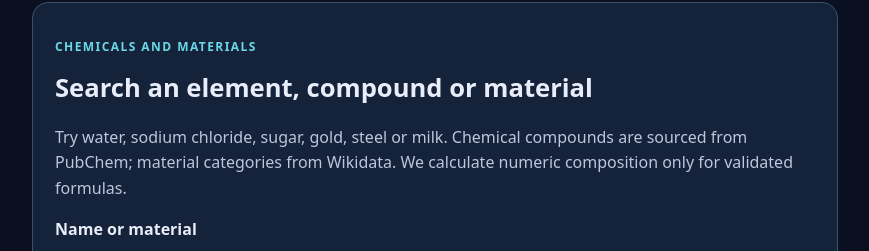
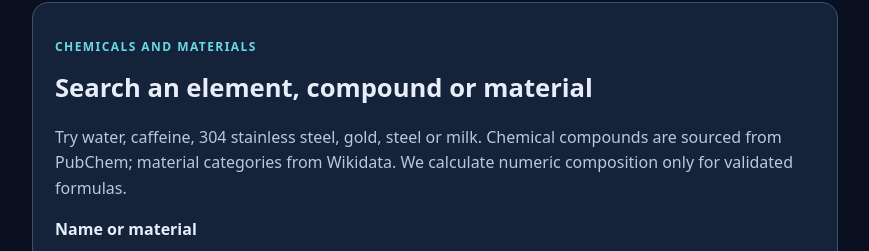
Before and after one commit to foxcyloxcy/periodic-table-calculator, a Next.js app: page /periodic-table-calculator/ in a window 1280 px wide. Shown: the part 276-527 px from the top of the page, without its empty margins (205-1074 px from the left). Built offline with nearby package versions, Linux system fonts and the light colour scheme.

Commit message:
feat: display source-backed compound descriptors, grade ranges and density context

```diff
--- a/src/components/UnifiedSearch.tsx
+++ b/src/components/UnifiedSearch.tsx
@@ -3,6 +3,7 @@ import {useRef,useState} from 'react';
 import {unifiedSearch,type UnifiedSearchResult,type MaterialKind} from '@/lib/chemistry/unified-search';
 import type {PubChemCandidate} from '@/lib/chemistry/material-lookup';
 import {atomicWeightBySymbol} from '@/lib/chemistry/elements';
+import {PropertiesList,CompoundProperties,GradeProfileCard} from '@/components/MaterialProfiles';
 const kindLabel:Record<MaterialKind,string>={
  element:'Element',compound:'Pure compound candidate',alloy:'Alloy',mixture:'Mixture',
  material_class:'Material / broad class',unclassified:'Classification not verified',
@@ -24,7 +25,7 @@ export default function UnifiedSearch({onSelect}:{onSelect:(c:PubChemCandidate)=
  return <section className="unified-search" aria-label="Unified chemistry and materials search">
   <p className="eyebrow">CHEMICALS AND MATERIALS</p>
   <h2>Search an element, compound or material</h2>
-  <p>Try water, sodium chloride, sugar, gold, steel or milk. Chemical compounds are sourced from PubChem; material categories from Wikidata. We calculate numeric composition only for validated formulas.</p>
+  <p>Try water, caffeine, 304 stainless steel, gold, steel or milk. Chemical compounds are sourced from PubChem; material categories from Wikidata. We calculate numeric composition only for validated formulas.</p>
   <form onSubmit={submit}>
    <label htmlFor="unified-query">Name or material</label>
    <div className="field"><input id="unified-query" value={term} maxLength={80}
@@ -52,16 +53,20 @@ export default function UnifiedSearch({onSelect}:{onSelect:(c:PubChemCandidate)=
         <table className="composition-table"><caption>Calculated elemental composition</caption><thead><tr><th>Element</th><th>Atoms</th><th>Mass %</th></tr></thead>
         <tbody>{Object.entries(c.counts).map(([symbol,count])=><tr key={symbol}><td>{symbol}</td><td>{count}</td><td>{c.massPercent![symbol].toFixed(2)}%</td></tr>)}</tbody></table>
         <button type="button" onClick={()=>onSelect(c)}>Use this compound</button>
+        <CompoundProperties cid={c.cid}/>
        </>:<p className="hint">Composition calculation not supported: {c.limitation}</p>}
+       {!c.supported&&<CompoundProperties cid={c.cid}/>}
        <p className="hint"><a href={c.sourceUrl} target="_blank" rel="noreferrer">PubChem CID {c.cid}</a></p>
       </article>)}</div>
     </section>}
+    {outcome.grade&&<GradeProfileCard grade={outcome.grade}/>}
     {outcome.materials.length>0&&<section aria-label="Materials and classifications">
       <h3>Material and classification records</h3>
       <div className="unified-grid">{outcome.materials.map(material=><article key={material.id} className="unified-record">
         <p className="eyebrow">{kindLabel[material.kind]}</p><h4>{material.name}</h4>
         <p>{material.description}</p>
         <p className="hint">{material.compositionNote}</p>
+        <PropertiesList properties={material.properties}/>
         <p className="hint"><strong>Classification evidence:</strong> {material.classificationBasis}</p>
         <p className="hint"><a href={material.sourceUrl} target="_blank" rel="noreferrer">Wikidata {material.sourceId}</a> (structured data, CC0)</p>
       </article>)}</div>
```
